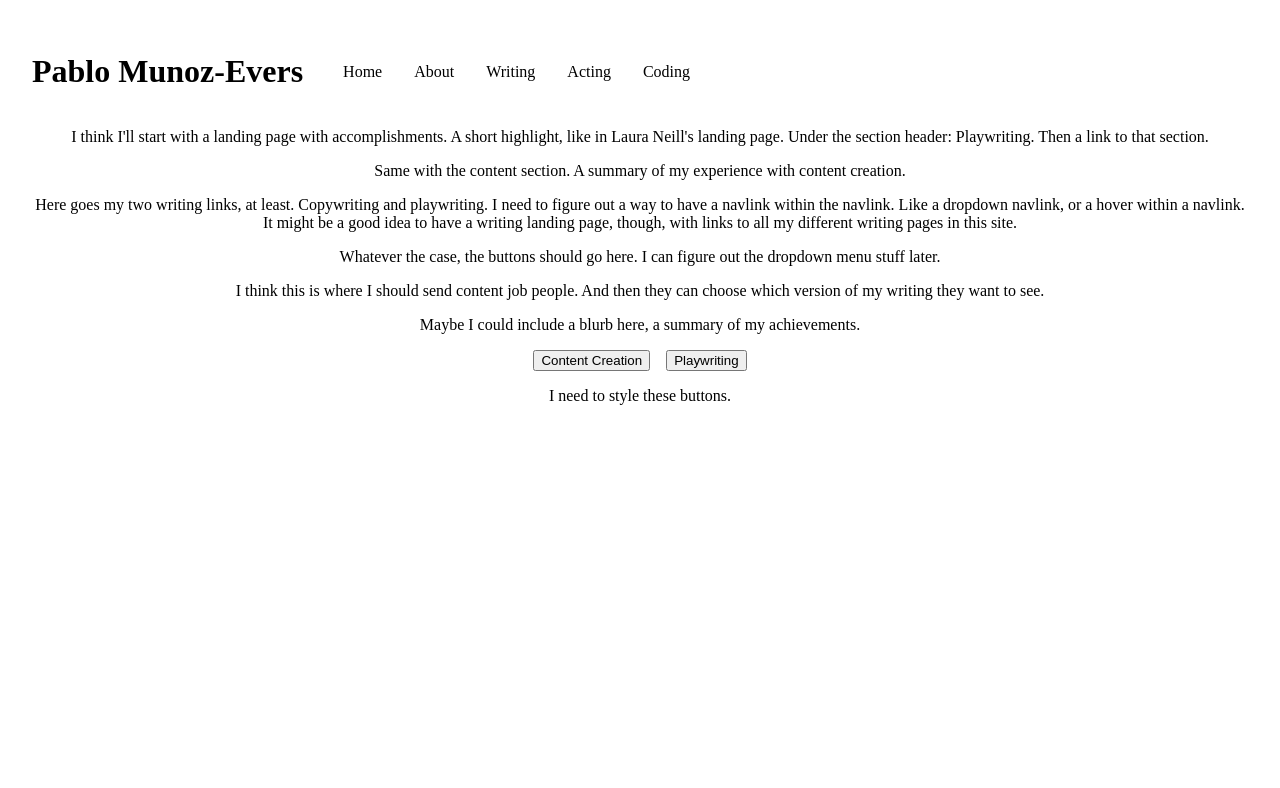
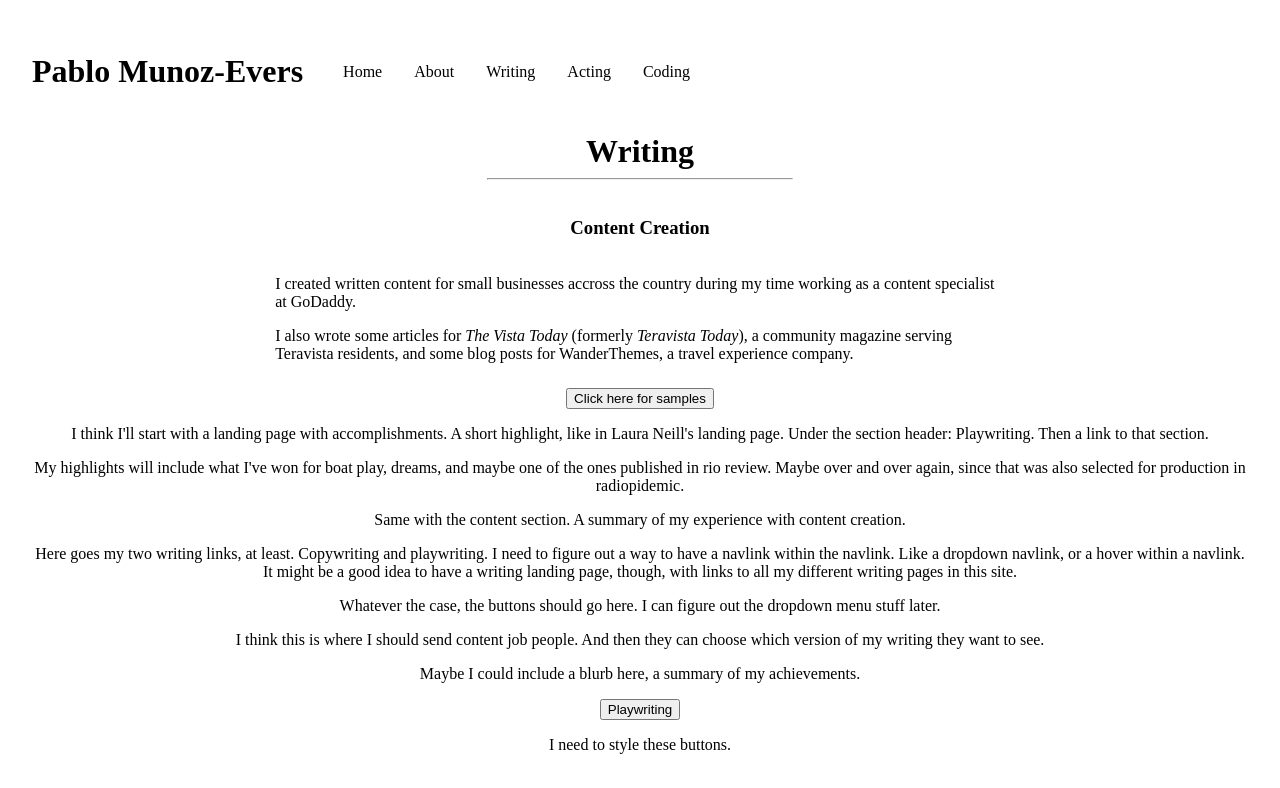
Before and after one commit to pamunev/primary-portfolio, a React (Vite) app: page /writing in a window 1280 px wide. Shown: the top 788 px of the page. Built offline with nearby package versions, Linux system fonts and the light colour scheme.

Commit message:
Created and styled content for Writing and Content Creation sections.

```diff
--- a/src/index.css
+++ b/src/index.css
@@ -9,6 +9,11 @@ body {
 
 .hr-content {
   width: 50%;
+}
+
+.section-description {
+  text-align: left;
+  margin: 3% 20% 2%;
 }
 
 /*------HEADER------*/
@@ -53,6 +58,15 @@ body {
 }
 
 /*------Writing Section------*/
+
+.header-writing {
+  margin-bottom: 0;
+  padding-bottom: 0;
+}
+
+.subsection-writing {
+  margin-top: 3%;
+}
 
 #section-writing button {
   margin: 0 0.5rem;
--- a/src/routes/contentCreation.jsx
+++ b/src/routes/contentCreation.jsx
@@ -8,6 +8,15 @@ function ContentCreation() {
     <div>
       <h1 className="header-content-creation">Social Media Posts</h1>
       <hr className="hr-content" />
+      <p className="section-description">
+        Here are some sample versions of social media posts that I created and
+        published for small businesses accross the country during my time
+        working at GoDaddy.
+        <p>
+          I replaced the original images with stock photos, since GoDaddy holds
+          the copyright for the originals.
+        </p>
+      </p>
       <div className="social-media-posts">
         <div className="captioned-post">
           <p className="caption-header">Car Dealership</p>
--- a/src/routes/writing.jsx
+++ b/src/routes/writing.jsx
@@ -3,10 +3,35 @@ import { NavLink } from "react-router-dom";
 function Writing() {
   return (
     <div id="section-writing">
+      <h1 className="header-writing">Writing</h1>
+      <hr className="hr-content" />
+      <div className="subsection-writing">
+        <h3>Content Creation</h3>
+        <div className="section-description">
+          <p>
+            I created written content for small businesses accross the country
+            during my time working as a content specialist at GoDaddy.
+          </p>
+          <p>
+            I also wrote some articles for <em>The Vista Today</em> (formerly{" "}
+            <em>Teravista Today</em>), a community magazine serving Teravista
+            residents, and some blog posts for WanderThemes, a travel experience
+            company.
+          </p>
+        </div>
+        <NavLink to="/content-creation">
+          <button>Click here for samples</button>
+        </NavLink>
+      </div>
       <p>
         I think I'll start with a landing page with accomplishments. A short
         highlight, like in Laura Neill's landing page. Under the section header:
         Playwriting. Then a link to that section.
+      </p>
+      <p>
+        My highlights will include what I've won for boat play, dreams, and
+        maybe one of the ones published in rio review. Maybe over and over
+        again, since that was also selected for production in radiopidemic.
       </p>
       <p>
         Same with the content section. A summary of my experience with content
@@ -29,10 +54,6 @@ function Writing() {
       </p>
       <p>Maybe I could include a blurb here, a summary of my achievements.</p>
       <div>
-        <NavLink to="/content-creation">
-          <button>Content Creation</button>
-        </NavLink>
-
         <NavLink to="/playwriting">
           <button>Playwriting</button>
         </NavLink>
```
